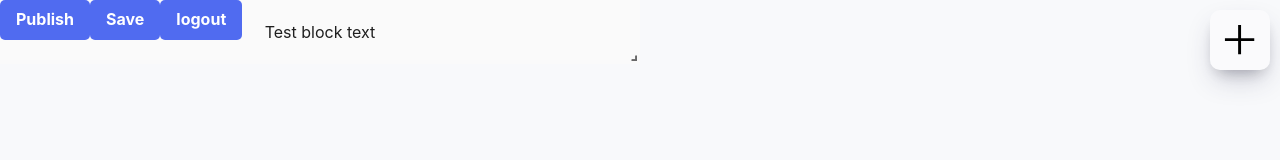
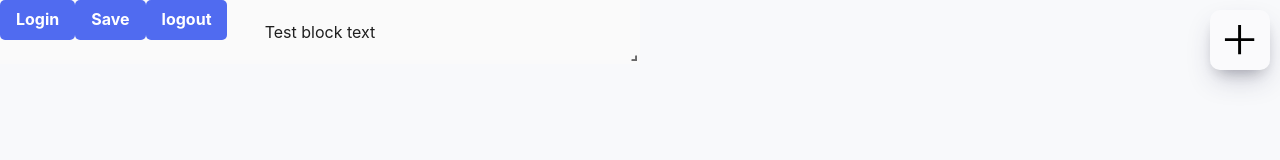
Before and after one commit to Achiaga/open-website-builder, a Next.js app: page /builder in a window 1280 px wide. Shown: the top 160 px of the page. Built offline with nearby package versions, Linux system fonts and the light colour scheme; no server answers.

Commit message:
feat: login and signup handles

```diff
--- a/features/builderSlice.js
+++ b/features/builderSlice.js
@@ -10,7 +10,7 @@ import { addBlock, removeblockFromState } from '../builder/web-builder/helpers'
 import { getUserDataFromLS } from './helper'
 import { getUserDataById } from '../utils/user-data'
 import { saveData } from '../login/helpers'
-
+const AUTH0_CUSTOM_CLAIM_PATH = 'https://standout-resume.now.sh/extraData'
 const initialState = {
   builderData: null,
   newBlock: {
@@ -109,8 +109,12 @@ const updateInitialState = ({ resume_data, id, user_id, is_publish }) => async (
   })
 }
 
-const loadDataFromLSAndSave = (user) => async (dispatch) => {
-  console.log('loadDataFromLSAndSave')
+const isLogin = (accountCreatedTime) => {
+  return new Date() - new Date(accountCreatedTime) > 2 * 60 * 1000
+}
+
+const handleSingup = (user) => async (dispatch) => {
+  console.log('handleSingup')
   const builderData = await getUserDataFromLS()
   const { resume_data, id, user_id, is_publish } = await saveData({
     user,
@@ -125,10 +129,17 @@ const loadDataFromDB = (user) => async (dispatch) => {
   dispatch(updateInitialState({ resume_data, id, user_id, is_publish }))
 }
 
+const handleLoginCallback = (user) => async (dispatch) => {
+  if (isLogin(user[AUTH0_CUSTOM_CLAIM_PATH])) {
+    return dispatch(loadDataFromDB(user))
+  }
+  return dispatch(handleSingup(user))
+}
+
 export const loadInitialData = (user, origin) => async (dispatch) => {
   console.log('loadInitialData', user, origin)
   if (!user) return dispatch(loadInitialDataNoAccount())
-  if (user && origin === 'login') return dispatch(loadDataFromLSAndSave(user))
+  if (user && origin === 'login') return dispatch(handleLoginCallback(user))
   if (user && origin !== 'login') return dispatch(loadDataFromDB(user))
 }
 
--- a/login/index.js
+++ b/login/index.js
@@ -14,18 +14,18 @@ function Login() {
   const resumeId = useSelector(getResumeId)
   const router = useRouter()
 
-  function handlePublish() {
+  function handleSavePage() {
     if (user) return saveData({ user, resumeId, builderData })
     return router.push('/api/auth/custom-login')
   }
-  function handleSavePage() {
-    if (user) return saveData({ user, resumeId, builderData })
-    return window.alert('pay you fucking fuck')
+
+  function handleLogin() {
+    router.push('/api/auth/custom-login')
   }
 
   return (
     <Box pos="absolute" l="0" t="0" zIndex="9999">
-      <Button onClick={handlePublish}>Publish</Button>
+      <Button onClick={handleLogin}>Login</Button>
       <Button onClick={handleSavePage}>Save</Button>
       <Button>
         <a href="/api/auth/logout?returnTo=http%3A%2F%2Flocalhost:3000.com">
```
